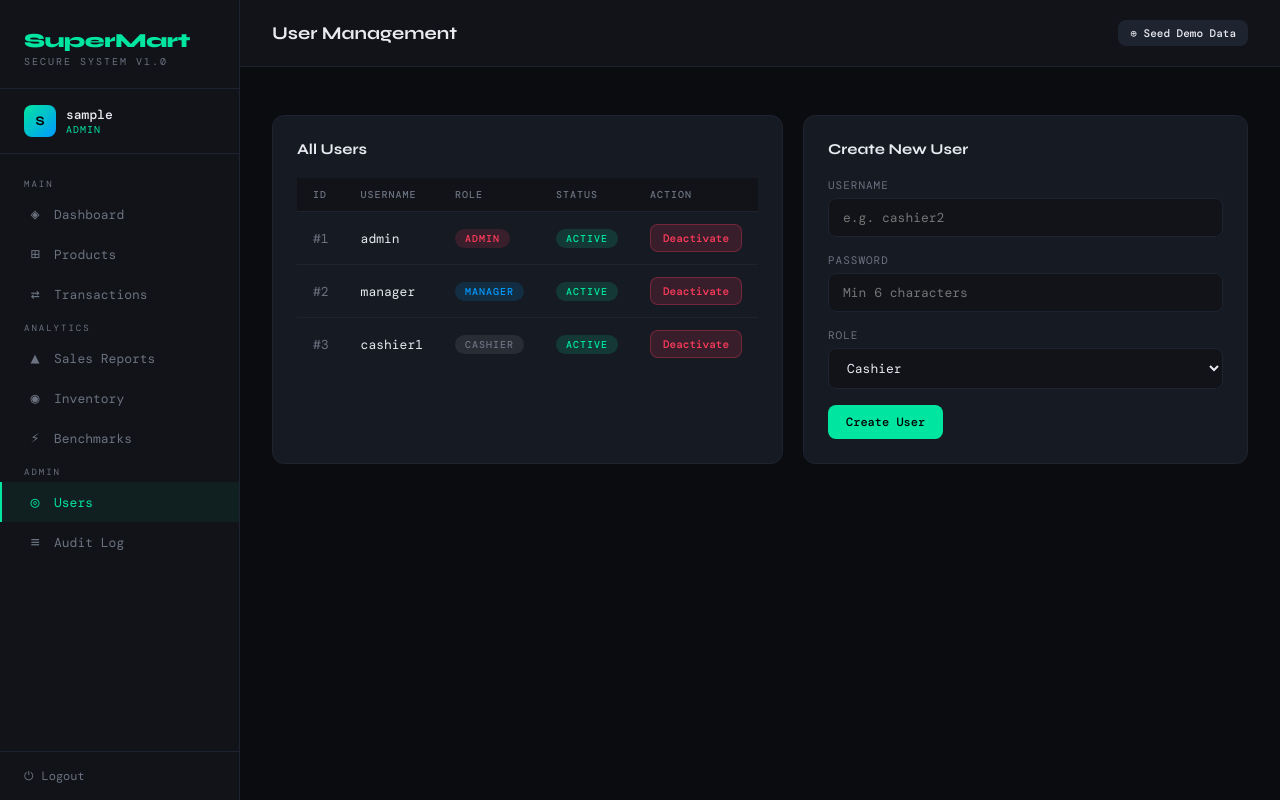
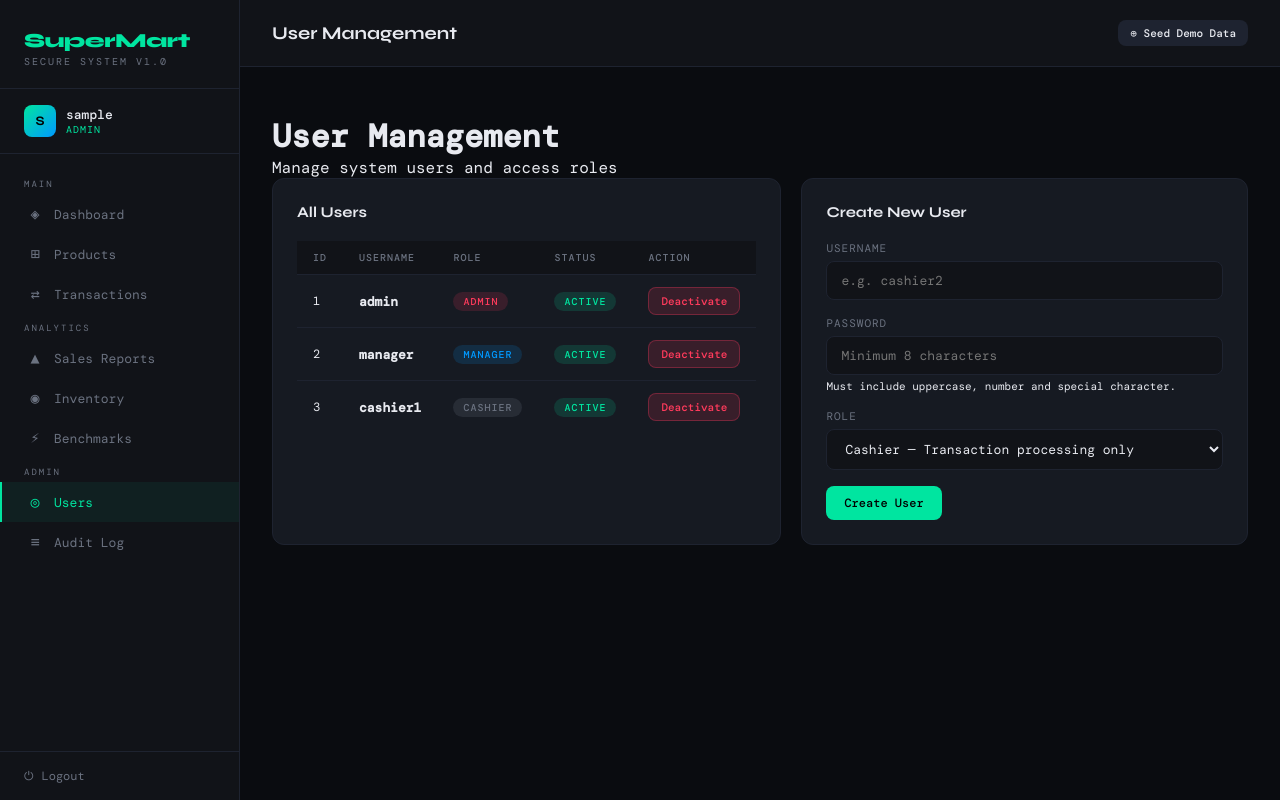
Before and after one commit to akash30504/Supermarket_System, a Flask app: page /users in a window 1280 px wide. Run offline with Flask 3, Linux system fonts and the light colour scheme; the visitor is signed in with stand-in values (Sample User, id 1); data comes from the database, SQL or seed files in the repository; some web fonts are replaced.

Commit message:
Update user management page layout and content

```diff
--- a/templates/users.html
+++ b/templates/users.html
@@ -1,7 +1,14 @@
 {% extends "base.html" %}
-{% block title %}User Management{% endblock %}
+{% block title %}Users{% endblock %}
 {% block page_title %}User Management{% endblock %}
 {% block content %}
+<div class="page-header">
+  <div>
+    <h1>User Management</h1>
+    <p>Manage system users and access roles</p>
+  </div>
+</div>
+
 <div class="grid-2">
   <div class="card">
     <div class="card-header"><span class="card-title">All Users</span></div>
@@ -11,16 +18,16 @@
         <tbody>
         {% for u in users %}
         <tr>
-          <td style="color:var(--muted);">#{{ u.user_id }}</td>
-          <td>{{ u.username }}</td>
+          <td style="color:var(--text-lt);font-size:12px;">{{ u.user_id }}</td>
+          <td><strong>{{ u.username }}</strong></td>
           <td>
-            {% if u.role == 'admin' %}<span class="badge badge-red">admin</span>
-            {% elif u.role == 'manager' %}<span class="badge badge-blue">manager</span>
-            {% else %}<span class="badge badge-gray">cashier</span>{% endif %}
+            {% if u.role == 'admin' %}<span class="badge badge-red">Admin</span>
+            {% elif u.role == 'manager' %}<span class="badge badge-blue">Manager</span>
+            {% else %}<span class="badge badge-gray">Cashier</span>{% endif %}
           </td>
           <td>
-            {% if u.is_active %}<span class="badge badge-green">active</span>
-            {% else %}<span class="badge badge-gray">inactive</span>{% endif %}
+            {% if u.is_active %}<span class="badge badge-green">Active</span>
+            {% else %}<span class="badge badge-gray">Inactive</span>{% endif %}
           </td>
           <td>
             {% if u.is_active and u.username != session.username %}
@@ -28,6 +35,8 @@
                   onsubmit="return confirm('Deactivate {{ u.username }}?')" style="display:inline;">
               <button class="btn btn-danger btn-sm">Deactivate</button>
             </form>
+            {% elif u.username == session.username %}
+            <span style="font-size:12px;color:var(--text-lt);">Current user</span>
             {% endif %}
           </td>
         </tr>
@@ -39,6 +48,7 @@
 
   <div class="card">
     <div class="card-header"><span class="card-title">Create New User</span></div>
+    <div class="card-pad">
       <form method="POST" action="{{ url_for('add_user') }}">
         <div class="form-group">
           <label class="form-label">Username</label>
@@ -46,18 +56,20 @@
         </div>
         <div class="form-group">
           <label class="form-label">Password</label>
-        <input class="form-control" type="password" name="password" required placeholder="Min 6 characters"/>
+          <input class="form-control" type="password" name="password" required placeholder="Minimum 8 characters"/>
+          <div style="font-size:11px;color:var(--text-lt);margin-top:4px;">Must include uppercase, number and special character.</div>
         </div>
         <div class="form-group">
           <label class="form-label">Role</label>
           <select class="form-control" name="role">
-          <option value="cashier">Cashier</option>
-          <option value="manager">Manager</option>
-          <option value="admin">Admin</option>
+            <option value="cashier">Cashier — Transaction processing only</option>
+            <option value="manager">Manager — Products, analytics, reports</option>
+            <option value="admin">Admin — Full system access</option>
           </select>
         </div>
         <button class="btn btn-primary" type="submit">Create User</button>
       </form>
     </div>
   </div>
+</div>
 {% endblock %}
```
Lines whose indentation alone changed are shown as unchanged.
